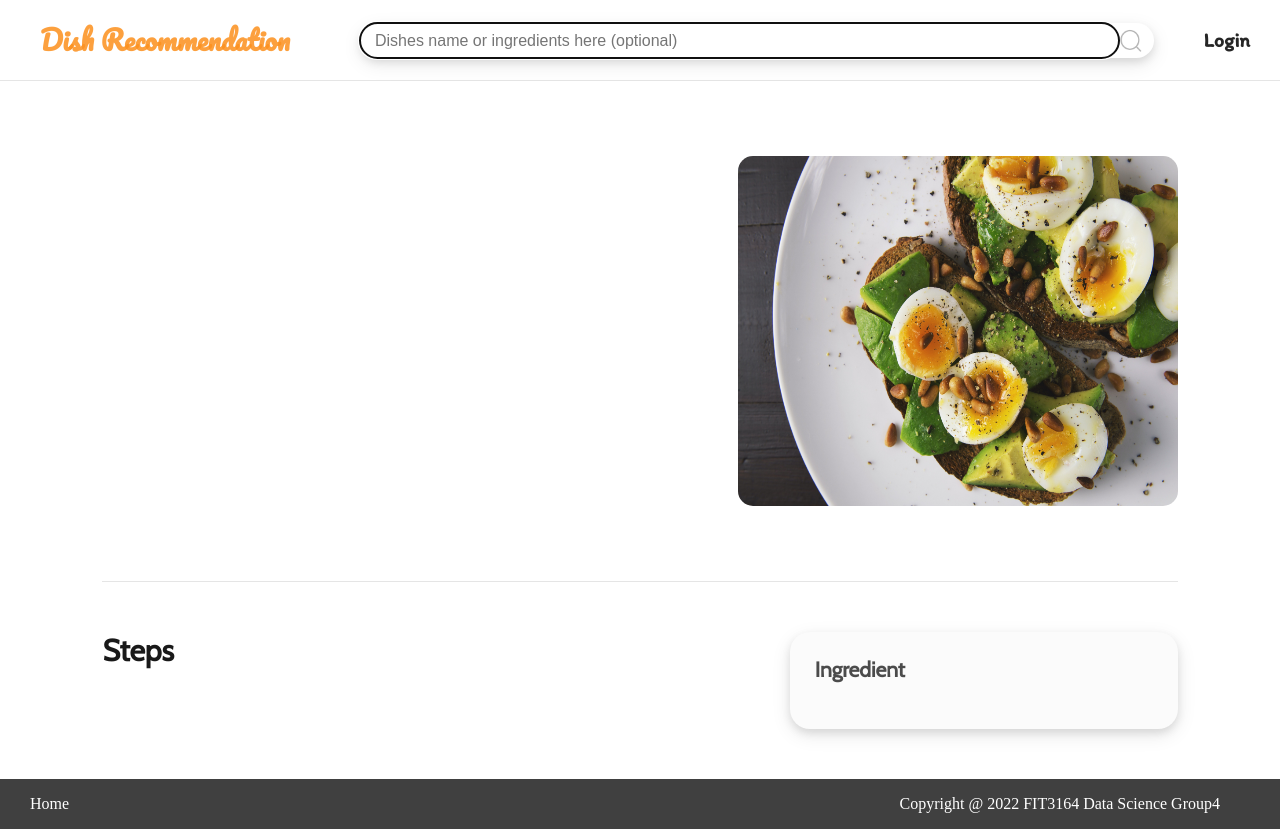
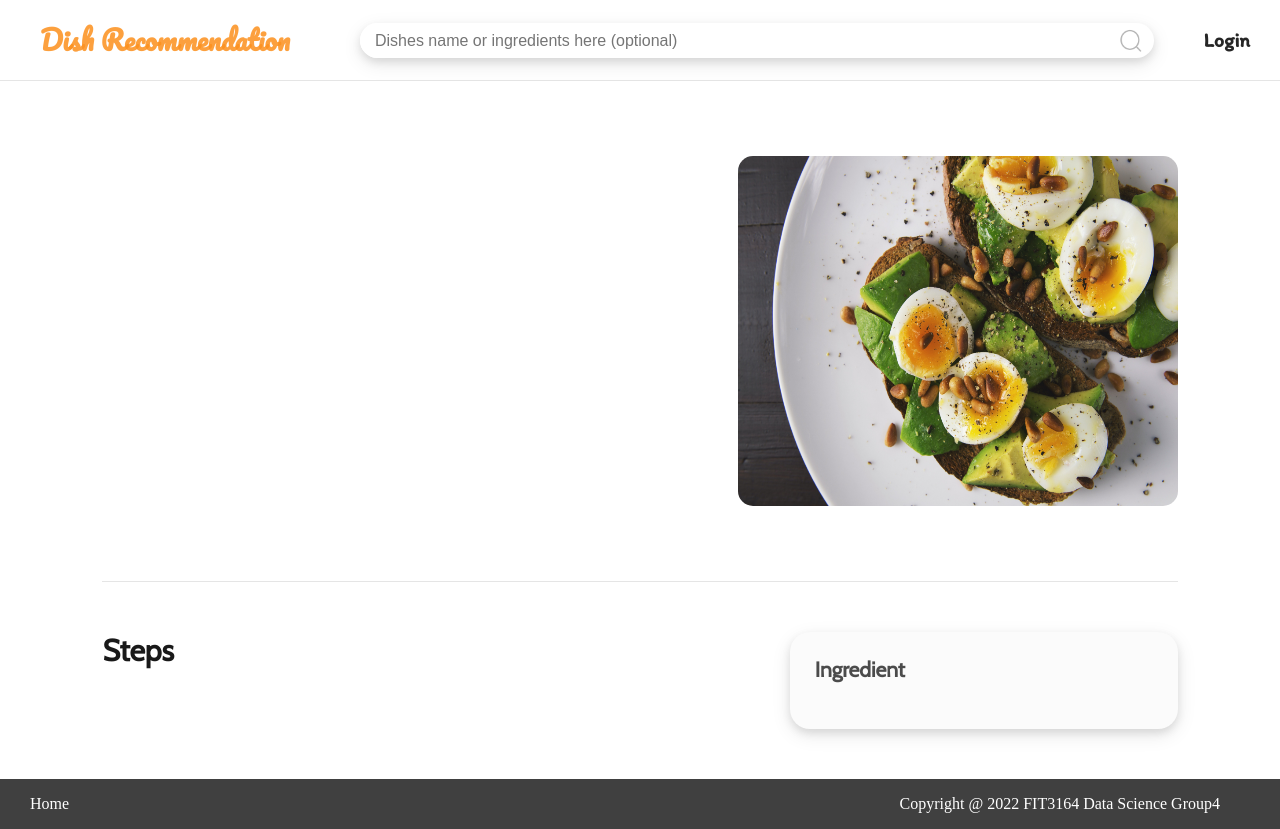
Before and after one commit to Exdragon25/FIT3164_DS4_Project, a Flask app: template templates/resultpage.html in a window 1280 px wide, with the restyled element focused. Run offline with Flask 2, Linux system fonts and the light colour scheme; the template is opened without the code that fills it, so the values that code supplies are empty; parts of the project's set-up code (start-up, migrations or seed data) failed here and were passed over.

Commit message:
removed outlines of search bar when focus

```diff
--- a/static/resultpagestyle.css
+++ b/static/resultpagestyle.css
@@ -2,6 +2,13 @@
     margin: 0;
     padding: 0;
 }
+input:focus,
+select:focus,
+textarea:focus,
+button:focus {
+    outline: none;
+}
+
 html, body {
     height:100%;
 }
```
Also changed, not shown: static/homepagestyle.css (+0 -9 lines), static/searchpagestyle.css (+7 -0 lines).
